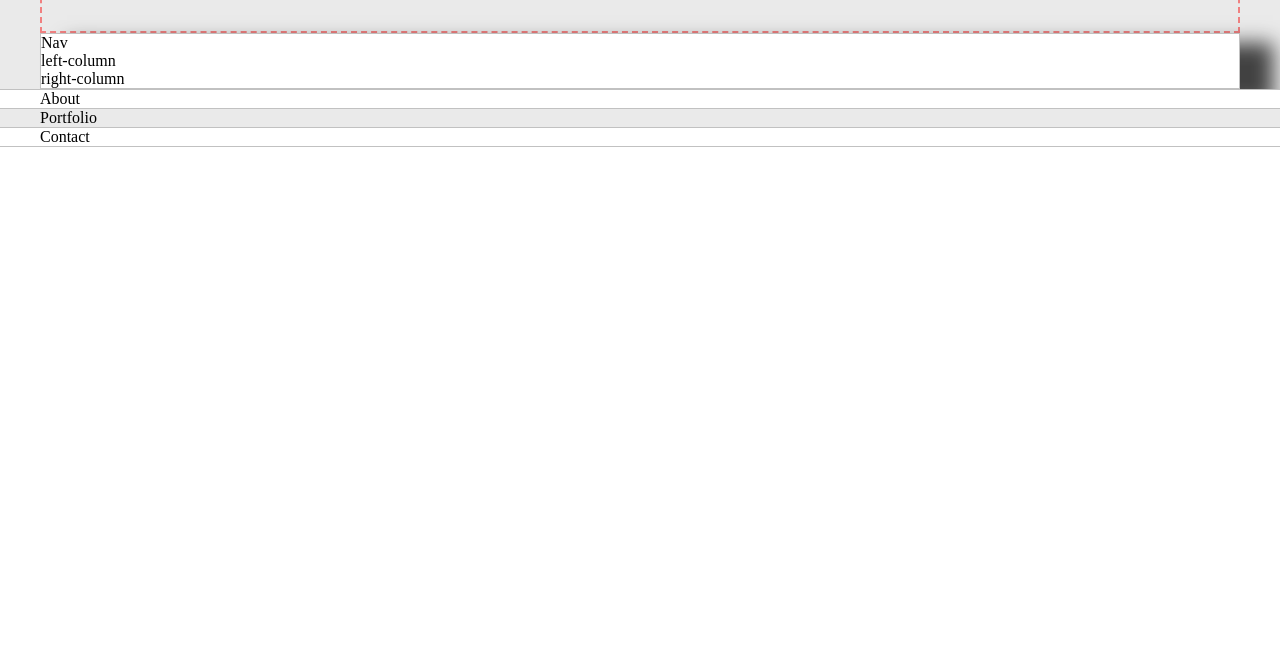
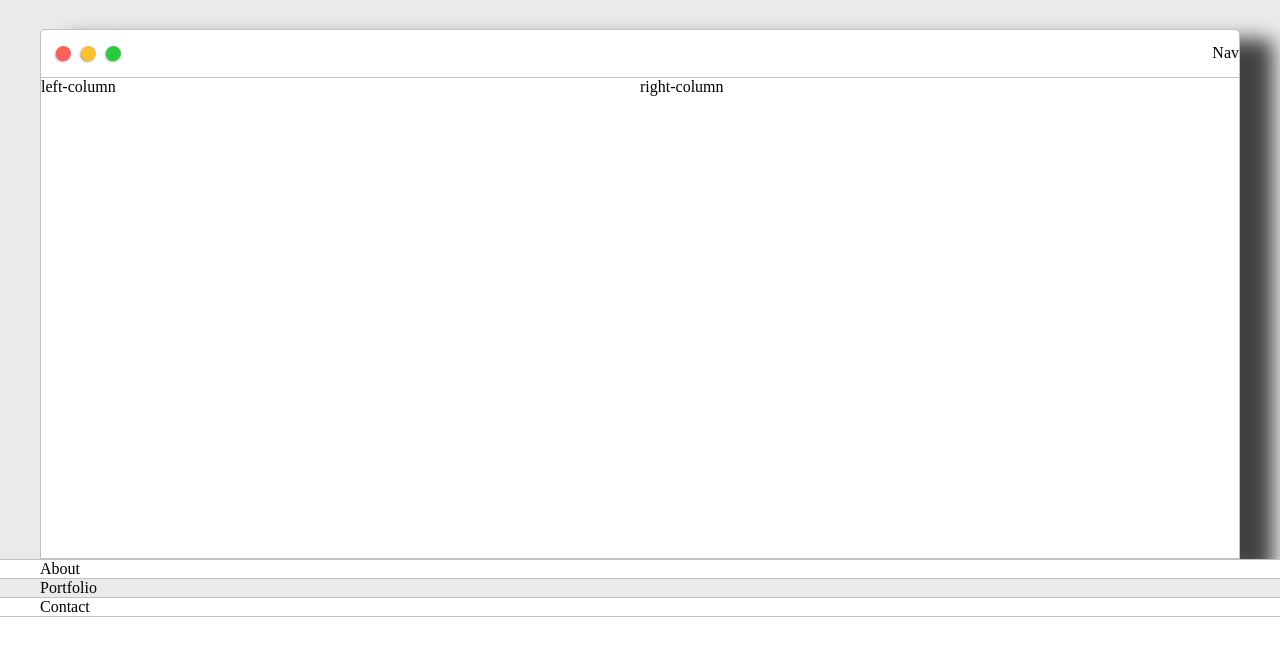
Before and after one commit to LuiSarno/Portfolio-Project-, a plain HTML site: page index.html in a window 1280 px wide. Shown: the part 132-800 px from the top of the page. Drawn offline with Linux system fonts and the light colour scheme.

Commit message:
Added a dots-wrapper class that's used 4 times, with 3 of them having a unique id so I can style the dots. Dots-wrapper class has a display type of grid so the dots can be positioned horizon and the dots themselves are styled to have 3 colors. The entire nav-wrapper class is now a display type of flex.

```diff
--- a/CSS/styles.css
+++ b/CSS/styles.css
@@ -66,20 +66,74 @@ font-family: 'Roboto Mono', monospace;
 
     text-align: center;
     align-content: center;
-    border: 2px dashed lightcoral;
     min-height: 10em;
 }
 .intro-wrapper{
     background-color: var(--secondaryColor);
     border:1px solid var(--borderColor);
-
+    border-radius:5px 5px 0 0;
     box-shadow: 30px 13px 19px 3px rgba(0,0,0,0.72);
     -webkit-box-shadow: 30px 13px 19px 3px rgba(0,0,0,0.72);
     -moz-box-shadow: 30px 13px 19px 3px rgba(0,0,0,0.72);
 
+    display: grid;
+    grid-template-columns: 1fr 1fr;
+    grid-template-rows: 3em 30em;
+    grid-template-areas:
+        'nav-wrapper nav-wrapper'
+        'left-column right-column'
+    ;
+
 }
 
+.nav-wrapper{
+    grid-area: nav-wrapper;
+    border-bottom: 1px solid var(--borderColor);
+    display: flex;
+    justify-content: space-between;
+    align-items: center;
 
+}
+
+.dots-wrapper{
+    display: flex;
+    padding: 10px;
+
+}
+
+.browser-dot{
+    background-color: black;
+    height: 15px;
+    width: 15px;
+    border-radius: 50%;
+
+    -webkit-box-shadow: -1px 1px 3px -1px rgba(0,0,0,0.75);
+    -moz-box-shadow: -1px 1px 3px -1px rgba(0,0,0,0.75);
+    box-shadow: -1px 1px 3px -1px rgba(0,0,0,0.75);
+    margin: 5px;
+}
+
+#dot-1{
+    background-color: #fc6058;
+}
+
+#dot-2{
+    background-color: #fec02f;
+}
+
+#dot-3{
+    background-color: #2aca3e;
+}
+
+.left-column{
+    grid-area: left-column;
+
+}
+
+.right-column{
+    grid-area: right-column;
+
+}
 
 @media screen and (max-width: 1200px){
     .main-container{
--- a/index.html
+++ b/index.html
@@ -20,12 +20,30 @@
 
            <div class="intro-wrapper">
             <div class="nav-wrapper">
-                Nav
+                <div class="dots-wrapper">
+                    <div id="dot-1" class="browser-dot">
+
+                    </div>
+
+                    <div id="dot-2" class="browser-dot">
+
+                    </div>
+
+                    <div id="dot-3" class="browser-dot">
+
+                    </div>
+                </div>
+
+                <ul id="navigation">
+                    Nav
+                </ul>
             </div>
+
             <div class="left-column">
                 left-column
             </div>
-            <div class="right-wrapper">
+
+            <div class="right-column">
                 right-column
             </div>
 
```
